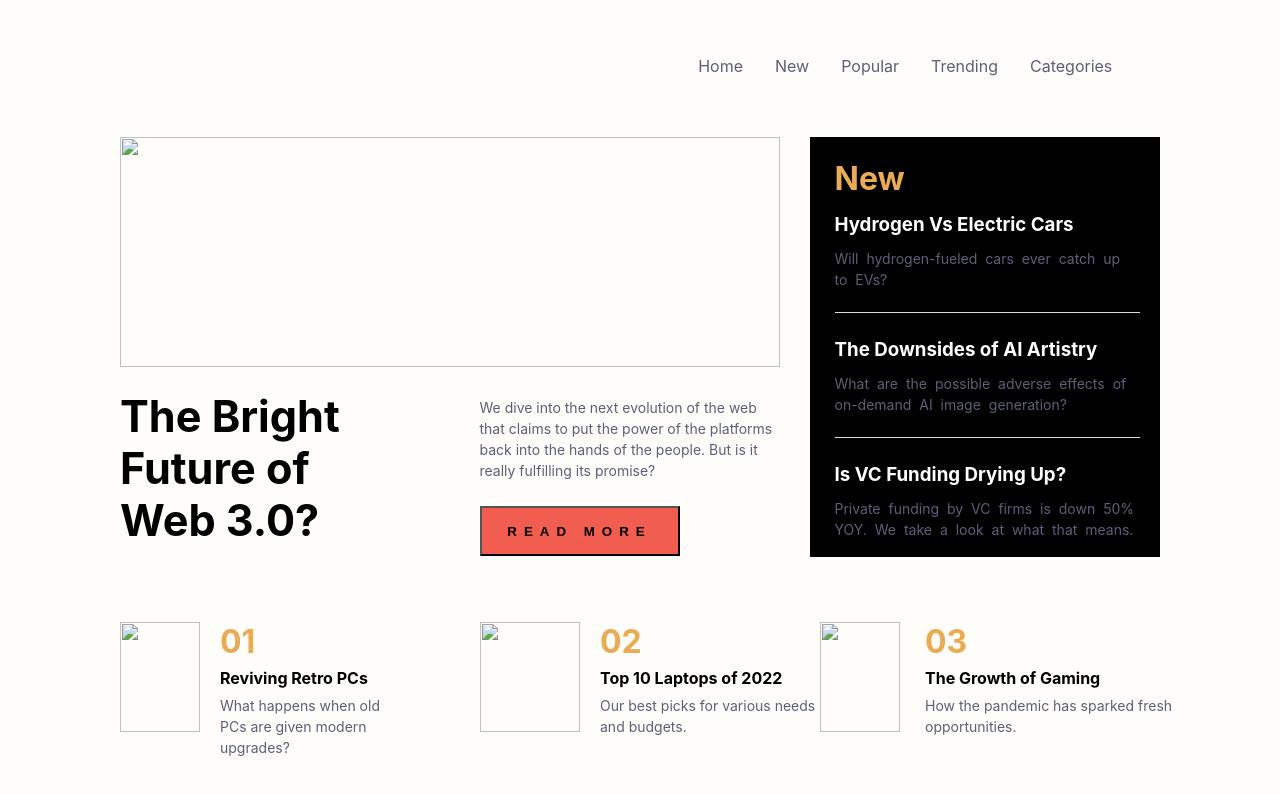
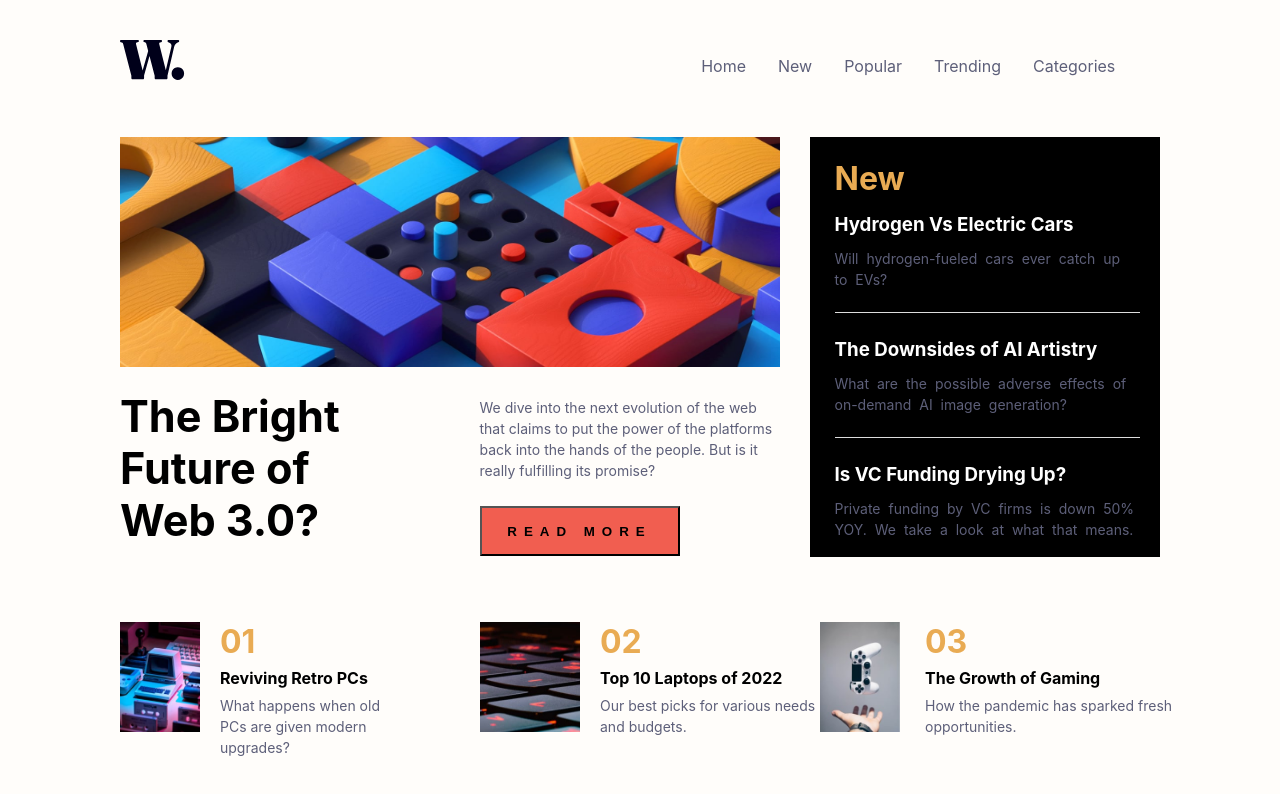
Before and after one commit to hasan-03/newspaper-frontpage, a plain HTML site: page index.html in a window 1280 px wide. Drawn offline with Linux system fonts and the light colour scheme; a script that the page names is missing.

Commit message:
Update index.html

```diff
--- a/index.html
+++ b/index.html
@@ -10,12 +10,12 @@
     <div id="main-page">
         <header id="header">
             <div>
-              <img src="./images/logo.svg" alt="" />
+              <img src="./logo.svg" alt="" />
             </div>
 
             <nav>
               <button id="menu-close">
-                <img id="mobile-view" src="./images/icon-menu-close.svg" alt="" />
+                <img id="mobile-view" src="./icon-menu-close.svg" alt="" />
               </button>
 
               <div id="nav-bar">
@@ -31,7 +31,7 @@
 
             <div class="menu-button">
               <button id="menu-button">
-                <img src="./images/icon-menu.svg" alt="" />
+                <img src="./icon-menu.svg" alt="" />
               </button>
             </div>
           </header>
@@ -39,7 +39,7 @@
         <div id="middle-section">
             <div id="main-article">
                 <div id="main-image">
-                    <img src="./images/image-web-3-desktop.jpg" class="main-img">
+                    <img src="./image-web-3-desktop.jpg" class="main-img">
                 </div>
                 <div id="main-content">
                     <div id="main-title">
@@ -76,7 +76,7 @@
         <div id="bottom-section">
             <div class="article1">
                 <div id="content1">
-                    <img id="img1" src="./images/image-retro-pcs.jpg">
+                    <img id="img1" src="./image-retro-pcs.jpg">
                     <div id="description1">
                         <h1>01</h1>
                         <h4>Reviving Retro PCs</h4>
@@ -86,7 +86,7 @@
             </div>
             <div class="article2">
                 <div id="content2">
-                    <img id="img2" src="./images/image-top-laptops.jpg">
+                    <img id="img2" src="./image-top-laptops.jpg">
                     <div id="description2">
                         <h1>02</h1>
                         <h4>Top 10 Laptops of 2022</h4>
@@ -96,7 +96,7 @@
             </div>
             <div class="article3">
                 <div id="content3">
-                    <img id="img3" src="./images/image-gaming-growth.jpg">
+                    <img id="img3" src="./image-gaming-growth.jpg">
                     <div id="description3">
                         <h1>03</h1>
                         <h4>The Growth of Gaming</h4>
```
